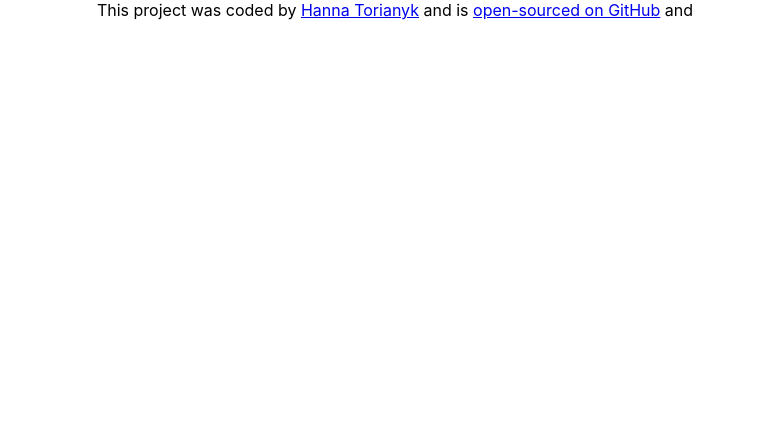
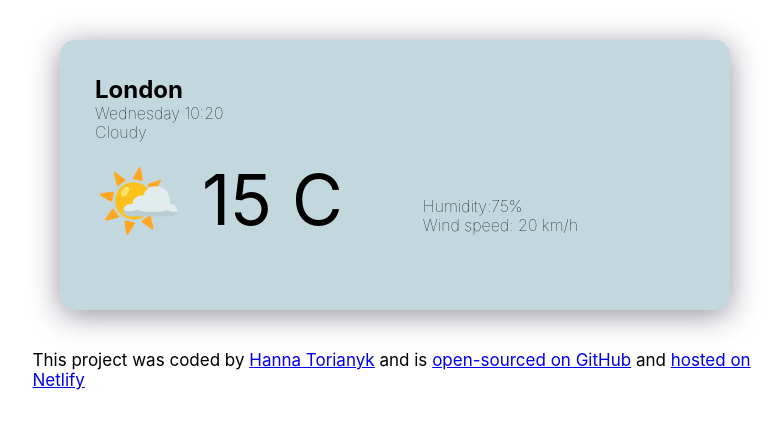
Before and after one commit to torianykhanna/react-weather-app, a React (Create React App) app: page / in a window 1280 px wide. Shown: the top 428 px of the page, without its empty margins (245-1026 px from the left). Built offline with nearby package versions, Linux system fonts and the light colour scheme.

Commit message:
Added the component Weather and styles

```diff
--- a/src/App.css
+++ b/src/App.css
@@ -1,38 +1,15 @@
-.App {
-  text-align: center;
+.Container {
+  background: #c3d8de;
+  opacity: 1;
+  max-width: 600px;
+  margin: 40px auto;
+  padding: 35px;
+  border-radius: 15px;
+  box-shadow: 0 5px 30px rgba(44, 36, 63, 0.5);
 }
 
-.App-logo {
-  height: 40vmin;
-  pointer-events: none;
+.Links {
+  max-width: 725px;
+  margin: 10px auto;
+  font-size: 17px;
 }
-
-@media (prefers-reduced-motion: no-preference) {
-  .App-logo {
-    animation: App-logo-spin infinite 20s linear;
-  }
-}
-
-.App-header {
-  background-color: #282c34;
-  min-height: 100vh;
-  display: flex;
-  flex-direction: column;
-  align-items: center;
-  justify-content: center;
-  font-size: calc(10px + 2vmin);
-  color: white;
-}
-
-.App-link {
-  color: #61dafb;
-}
-
-@keyframes App-logo-spin {
-  from {
-    transform: rotate(0deg);
-  }
-  to {
-    transform: rotate(360deg);
-  }
-}
--- a/src/App.js
+++ b/src/App.js
@@ -1,11 +1,15 @@
 import React from "react";
 import "./App.css";
+import Weather from "./Weather";
 
 export default function App() {
   return (
     <div className="App">
       <div className="Container">
-        <footer>
+        <Weather />
+      </div>
+      <footer>
+        <div className="Links">
           This project was coded by{" "}
           <a
             href="https://github.com/torianykhanna"
@@ -23,11 +27,16 @@ export default function App() {
             open-sourced on GitHub
           </a>{" "}
           and{" "}
-          {/* <a href="#" target="_blank" rel="noreferrer">
+          <a
+            href="https://react-weahter-app-training.netlify.app/"
+            target="_blank"
+            rel="noreferrer"
+          >
+            {" "}
             hosted on Netlify
-          </a> */}
-        </footer>
-      </div>
+          </a>
+        </div>
+      </footer>
     </div>
   );
 }
--- /dev/null
+++ b/src/Weather.css
@@ -0,0 +1,34 @@
+.Properties {
+  display: flex;
+  justify-content: flex-start;
+  margin-top: 15px;
+}
+
+.Temperature {
+  font-size: 70px;
+}
+
+.Indicators {
+  width: 100%;
+}
+
+.Indicators h2 {
+  margin: 0;
+}
+
+.Indicators ul {
+  margin: 0;
+  padding: 0;
+}
+
+.Indicators li,
+.Properties li {
+  font-size: 16px;
+  font-weight: 100;
+  line-height: 19px;
+  list-style: none;
+}
+
+.Properties ul {
+  margin: 40px;
+}
--- /dev/null
+++ b/src/Weather.js
@@ -0,0 +1,23 @@
+import React from "react";
+import "./Weather.css";
+
+export default function Weather() {
+  return (
+    <div className="CurrentWeather">
+      <div className="Indicators">
+        <h2>London</h2>
+        <ul>
+          <li>Wednesday 10:20</li>
+          <li>Cloudy</li>
+        </ul>
+      </div>
+      <div className="Properties">
+        <div className="Temperature">🌤️ 15 C</div>
+        <ul>
+          <li>Humidity:75%</li>
+          <li>Wind speed: 20 km/h</li>
+        </ul>
+      </div>
+    </div>
+  );
+}
```
